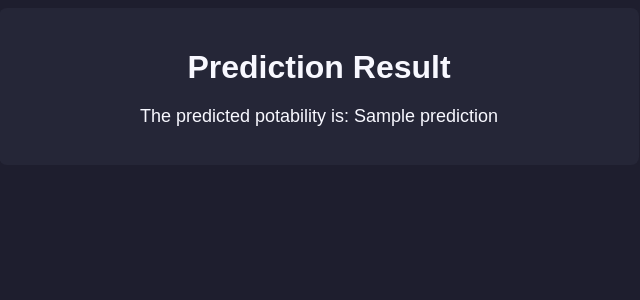
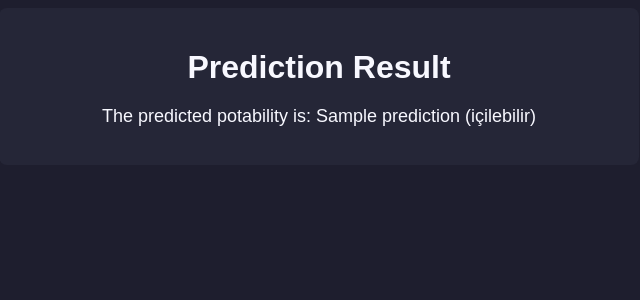
Before and after one commit to Buse-ng/MiPowerProject, a Flask app: template templates/predict.html in a window 1280 px wide. Shown: the top 300 px of the page, without its empty margins (321-961 px from the left). Run offline with Flask 3, Linux system fonts and the light colour scheme; the template is opened without the code that fills it: most values are stand-ins (such as "Sample title", 1, 10 or a date in 2020).

Commit message:
potability

```diff
--- a/templates/analyze.html
+++ b/templates/analyze.html
@@ -65,9 +65,6 @@
     <h1 style="color: #00bfff; font-size: 50px; text-align: center">
       Data Analysis for {{ filename }}
     </h1>
-
-    <h1 style="color: #00bfff; text-align: center">Shape:</h1>
-    <p style="text-align: center">{{ data_shape }}</p>
 
     <h1 style="color: #00bfff; text-align: center">Numerical Columns:</h1>
     <ul
--- a/templates/predict.html
+++ b/templates/predict.html
@@ -29,7 +29,7 @@
   <body>
     <div class="container">
       <h1>Prediction Result</h1>
-      <p>The predicted potability is: {{ prediction }}</p>
+      <p>The predicted potability is: {{ prediction }} {% if prediction == 0 %}(içilemez){% else %}(içilebilir){% endif %} </p>
     </div>
   </body>
 </html>
```
